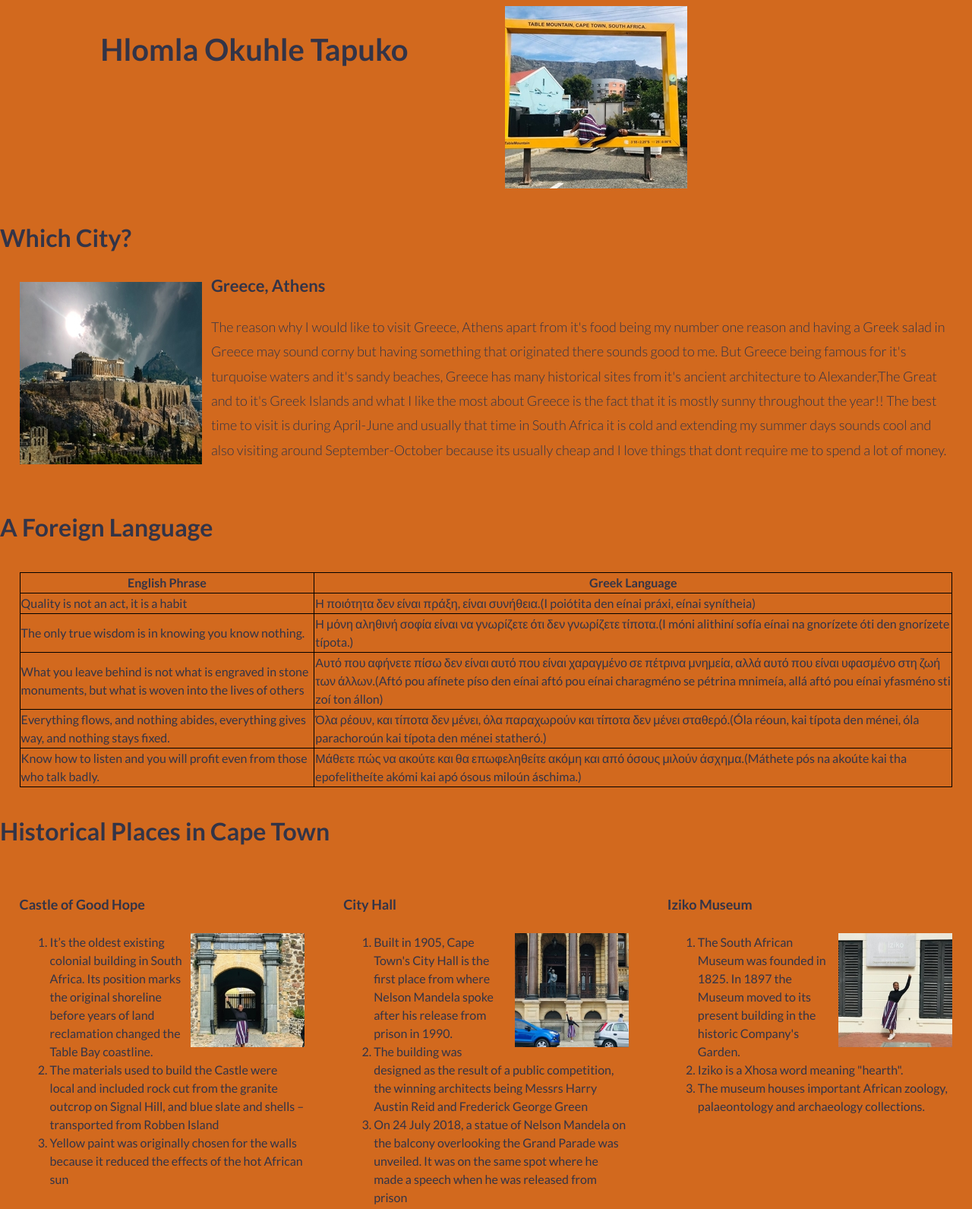
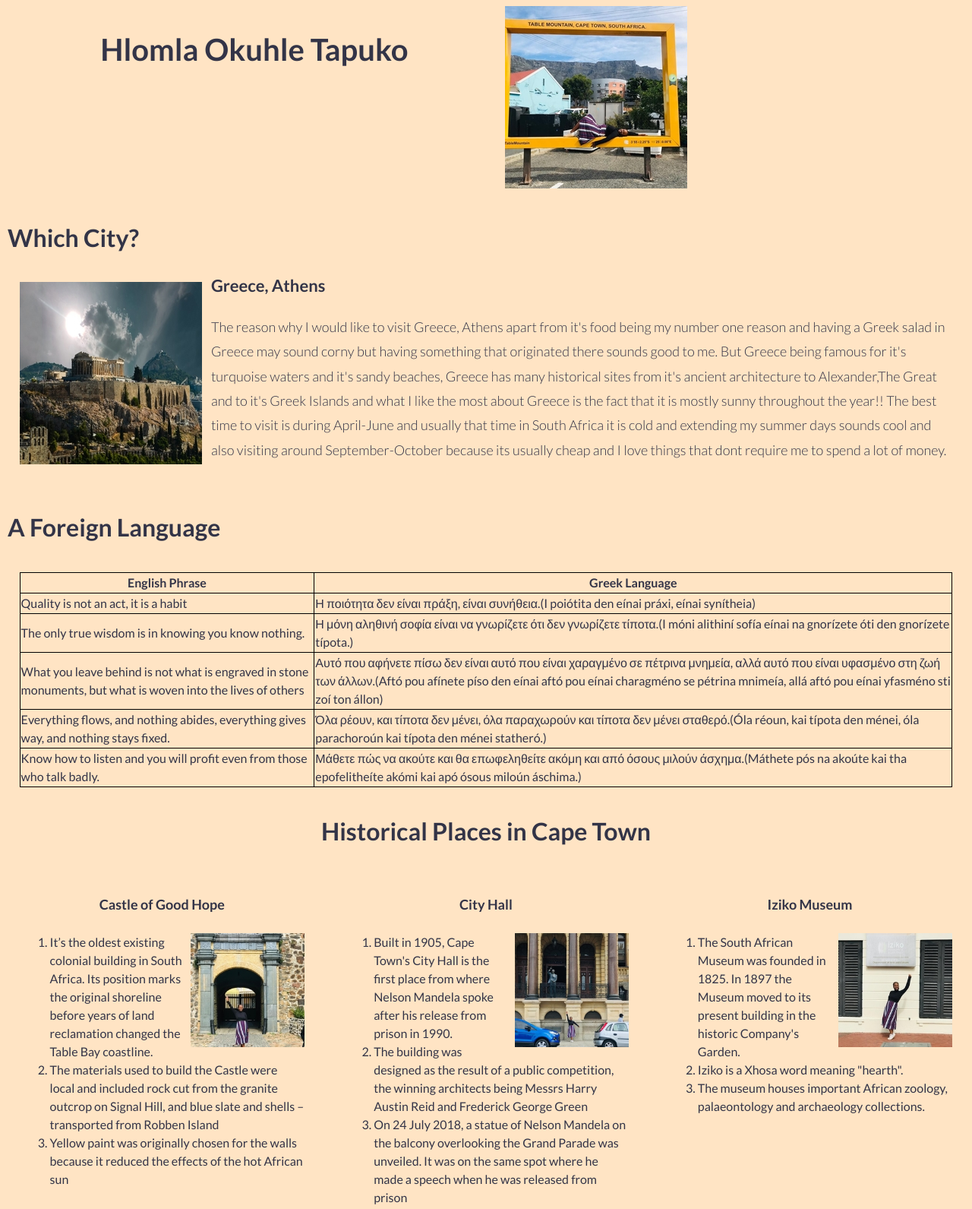
Before and after one commit to hlomla/Basic-webpage, a plain HTML site: page my-webpage-grid.html in a window 1280 px wide. Shown: the whole page at 76% size. Drawn offline with Linux system fonts and the light colour scheme.

Commit message:
commited

```diff
--- a/css/styles.css
+++ b/css/styles.css
@@ -1,7 +1,6 @@
 body {
 	font-family: Arial, Helvetica, sans-serif;
-	/* width: 100%; */
-	background-color: chocolate;
+	background-color: bisque;
 	background-repeat: repeat;
 }
 
@@ -10,7 +9,7 @@ body {
 }
 
 .header {
-	background-color: chocolate;
+	background-color: bisque	;
 	margin: 1em;
 	padding: 1em;
 }
@@ -53,7 +52,7 @@ td {
 }
 
 li {
-	font-size: x-small;
+	font-size: medium;
 }
 
 .place {
--- a/my-webpage-grid.html
+++ b/my-webpage-grid.html
@@ -10,7 +10,7 @@
 
    <style>
       body {
-         background-color: chocolate;
+         background-color: bisque;
       }
 
       table,
@@ -36,6 +36,16 @@
      .greece{
         margin-top: -1%;
      }
+     h4{
+      text-align: center;
+     }
+     .historical{
+        text-align: center;
+     }
+     .head {
+       margin-right: 10px;
+       margin-left: 10px;
+     }
    </style>
 </head>
 
@@ -55,7 +65,9 @@
 
 
    <div class="row">
-      <h2>Which City?</h2>
+      <div class="head">
+         <h2>Which City?</h2>
+      </div>
       <div class="col-12">
          <img src="Greece.jpg" alt="Picture of Greece, Athens" class="city">
          <h3 class="greece">Greece, Athens</h3>
@@ -72,8 +84,9 @@
          </p>
       </div>
    </div>
-
-   <h2>A Foreign Language</h2>
+   <div class="head">
+      <h2>A Foreign Language</h2>
+   </div>
    <div class="row">
       <div class="col-12">
          <table>
@@ -114,7 +127,9 @@
       </div>
 
    </div>
-   <h2>Historical Places in Cape Town</h2>
+   <div class="historical">
+      <h2>Historical Places in Cape Town</h2>
+   </div>
    <div class="row">
       <div class="col-4">
          <h4>Castle of Good Hope</h4>
```
Also changed, not shown: index.html (+15 -1 lines).
